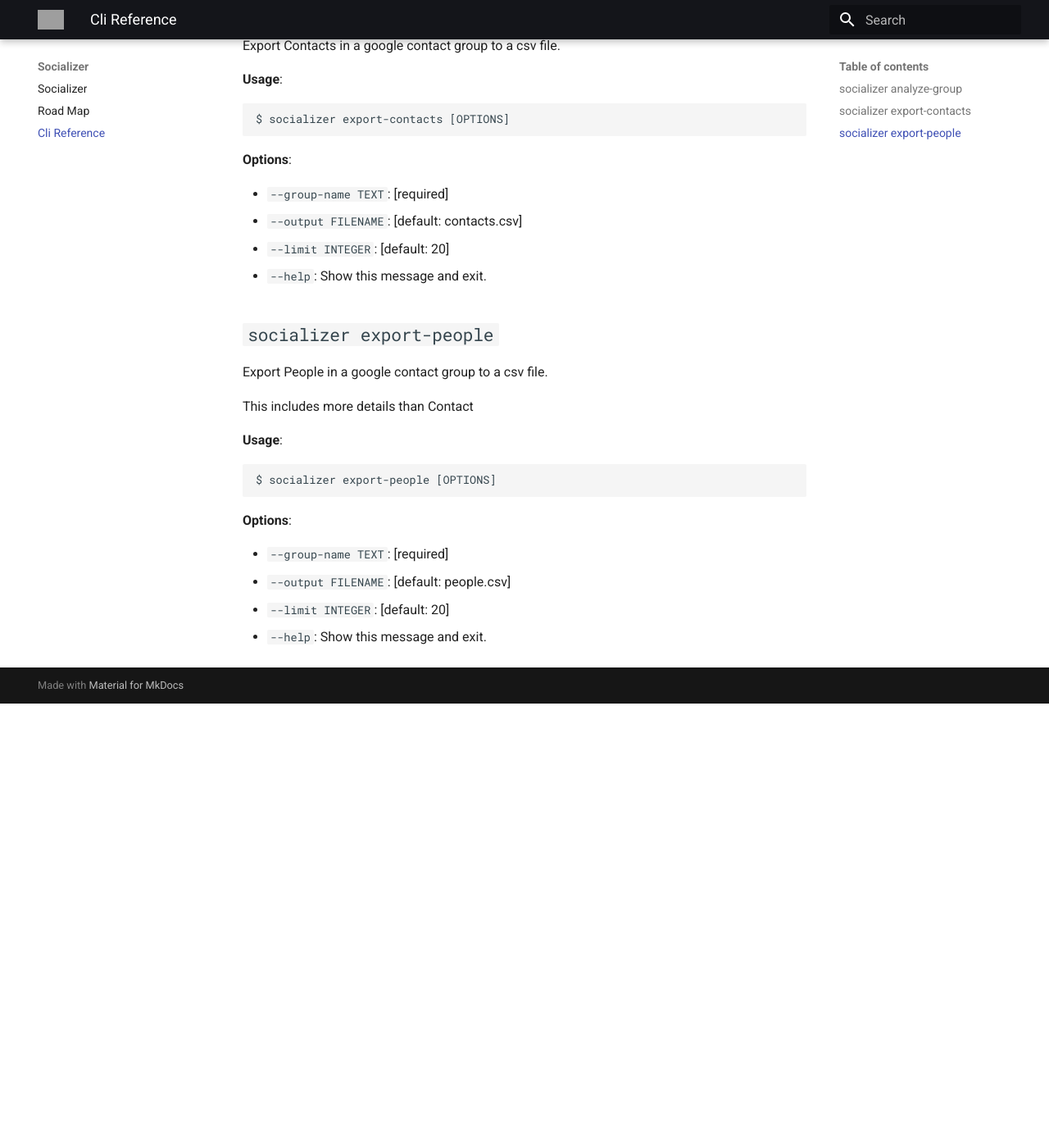
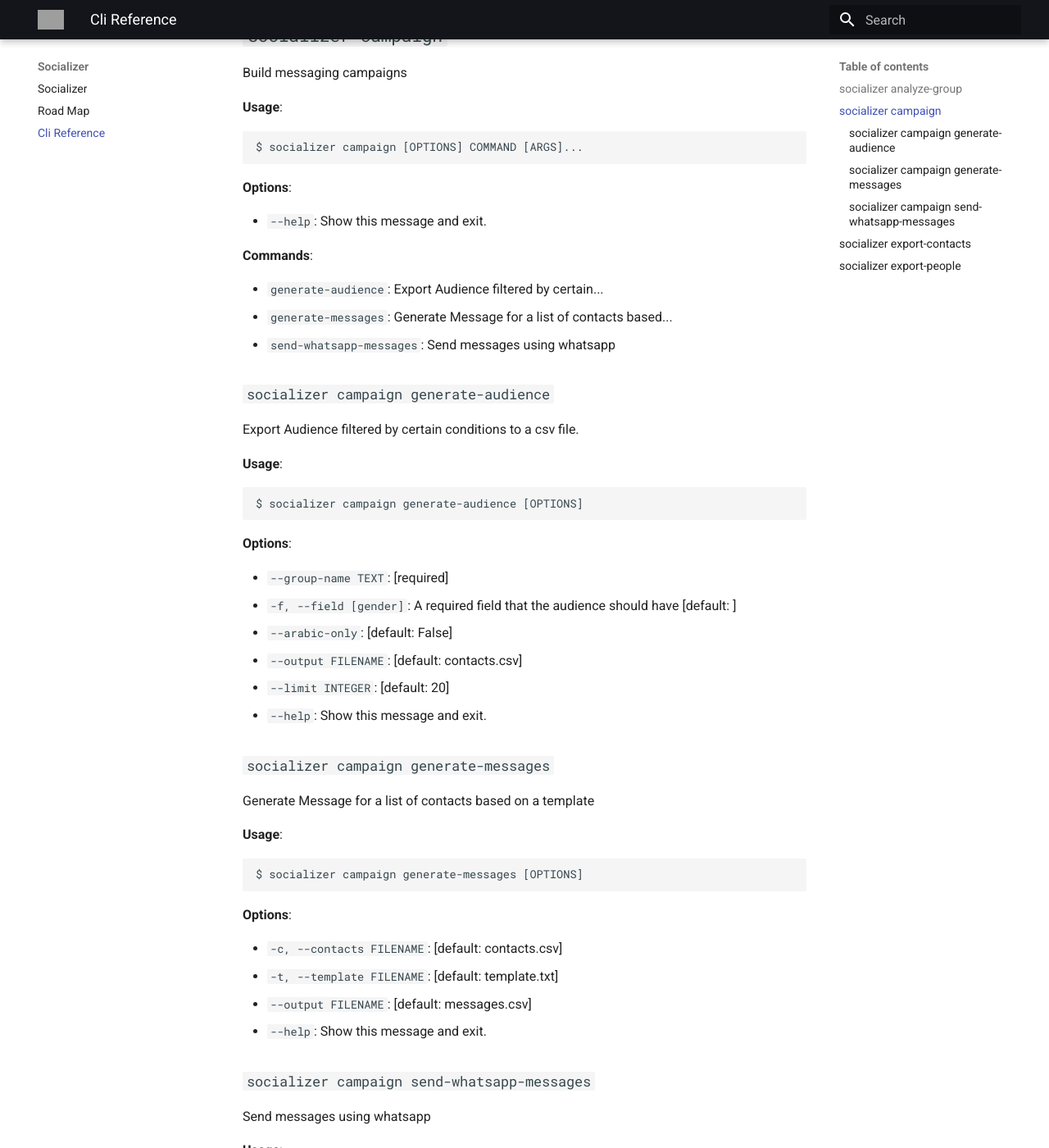
Before and after one commit to amrawadk/socializer, an MkDocs documentation site: the page built from docs/cli.md, in a window 1280 px wide and 1400 px high, scrolled down 1042 px. Shown: the whole window at 82% size. Built offline with MkDocs 1.6.1 and Material for MkDocs 9.7.7, drawn with Linux system fonts in a browser that asks for light colours; before the commit the page ends 1900 px from its top, so only the background shows below that; some of the changed text lies outside the part shown; grey boxes are pictures that could not be loaded.

Commit message:
feat: update documentation with 'campaign' subcommand

````diff
--- a/docs/cli.md
+++ b/docs/cli.md
@@ -17,6 +17,7 @@ $ socializer [OPTIONS] COMMAND [ARGS]...
 **Commands**:
 
 * `analyze-group`: Analyze Google Contacts Group and optionally...
+* `campaign`: Build messaging campaigns
 * `export-contacts`: Export Contacts in a google contact group to...
 * `export-people`: Export People in a google contact group to a...
 
@@ -34,6 +35,79 @@ $ socializer analyze-group [OPTIONS]
 
 * `--name TEXT`: [required]
 * `--limit INTEGER`: [default: 20]
+* `--help`: Show this message and exit.
+
+## `socializer campaign`
+
+Build messaging campaigns
+
+**Usage**:
+
+```console
+$ socializer campaign [OPTIONS] COMMAND [ARGS]...
+```
+
+**Options**:
+
+* `--help`: Show this message and exit.
+
+**Commands**:
+
+* `generate-audience`: Export Audience filtered by certain...
+* `generate-messages`: Generate Message for a list of contacts based...
+* `send-whatsapp-messages`: Send messages using whatsapp
+
+### `socializer campaign generate-audience`
+
+Export Audience filtered by certain conditions to a csv file.
+
+**Usage**:
+
+```console
+$ socializer campaign generate-audience [OPTIONS]
+```
+
+**Options**:
+
+* `--group-name TEXT`: [required]
+* `-f, --field [gender]`: A required field that the audience should have  [default: ]
+* `--arabic-only`: [default: False]
+* `--output FILENAME`: [default: contacts.csv]
+* `--limit INTEGER`: [default: 20]
+* `--help`: Show this message and exit.
+
+### `socializer campaign generate-messages`
+
+Generate Message for a list of contacts based on a template
+
+**Usage**:
+
+```console
+$ socializer campaign generate-messages [OPTIONS]
+```
+
+**Options**:
+
+* `-c, --contacts FILENAME`: [default: contacts.csv]
+* `-t, --template FILENAME`: [default: template.txt]
+* `--output FILENAME`: [default: messages.csv]
+* `--help`: Show this message and exit.
+
+### `socializer campaign send-whatsapp-messages`
+
+Send messages using whatsapp
+
+**Usage**:
+
+```console
+$ socializer campaign send-whatsapp-messages [OPTIONS]
+```
+
+**Options**:
+
+* `-m, --messages-file FILENAME`: [default: messages.csv]
+* `--mode [live|test]`: [default: test]
+* `-p, --test-phone-num TEXT`: A phone number to send messages to when mode is 'test'
 * `--help`: Show this message and exit.
 
 ## `socializer export-contacts`
````
Also changed, not shown: Requirements.md (+10 -2 lines).
